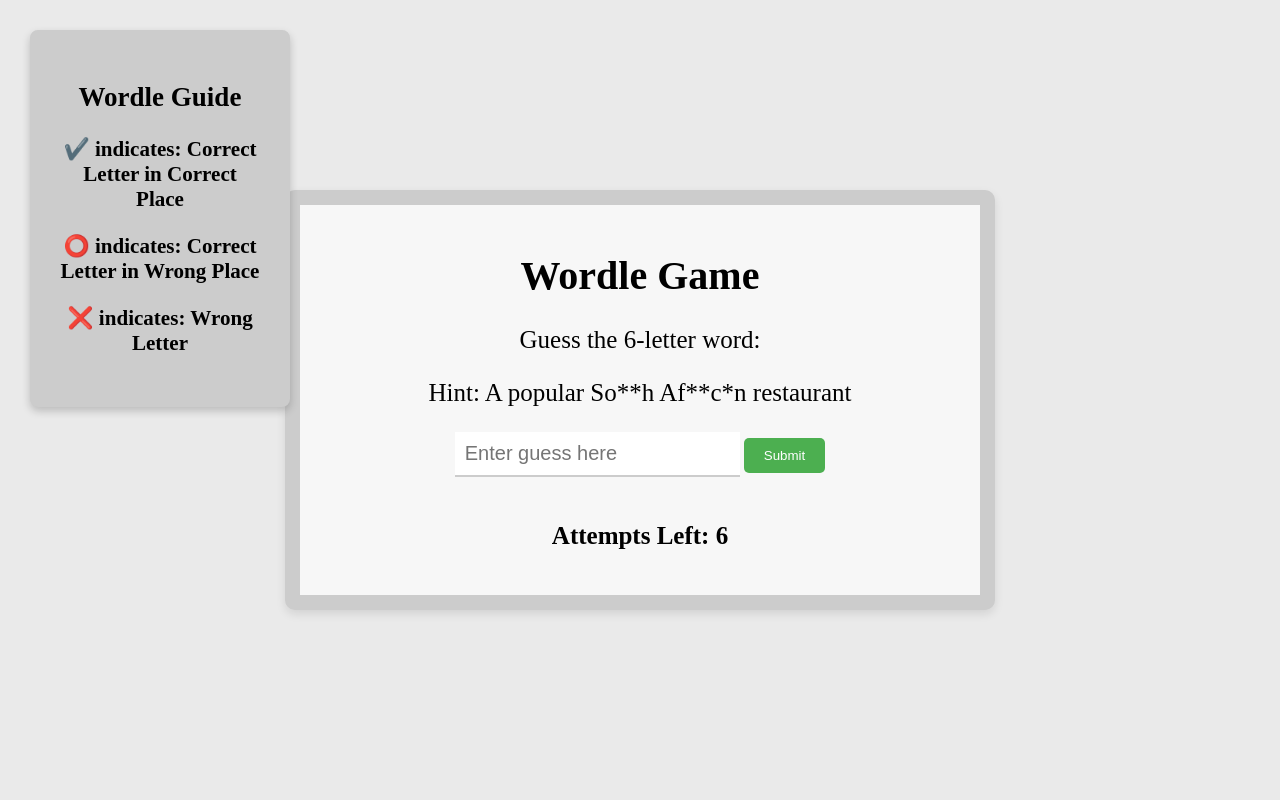
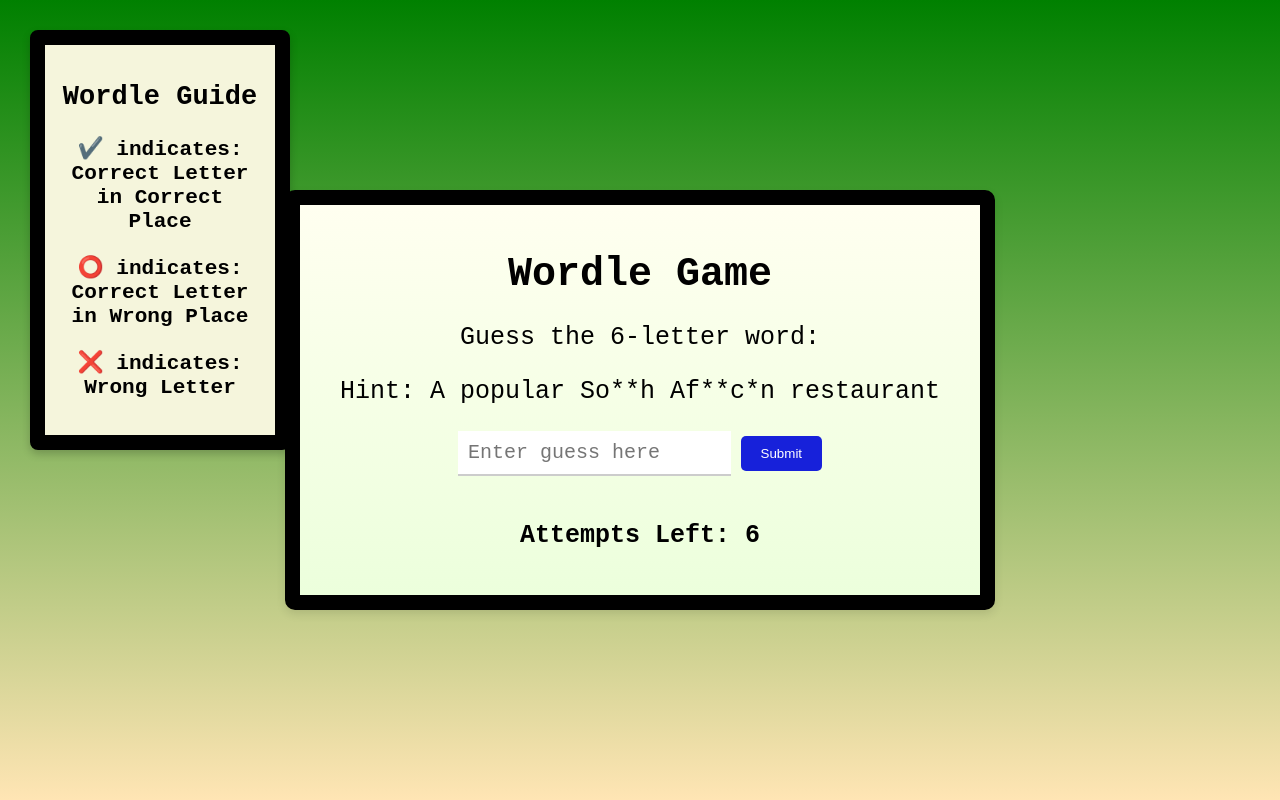
Before and after one commit to kayma0/GAME_JAM, a plain HTML site: page wordle.html in a window 1280 px wide. Drawn offline with Linux system fonts and the light colour scheme.

Commit message:
changed the colouring for wordle

```diff
--- a/wordle.css
+++ b/wordle.css
@@ -1,7 +1,7 @@
 .wordle-game {
     text-align: center;
     width: 50%;
-    background-color: #f7f7f7;
+    background-image: linear-gradient(to top, #ECFFDC 0%, #FFFFF0 100%);
     padding: 20px;
     border-radius: 10px;
     box-shadow: 0px 4px 10px rgba(0, 0, 0, 0.1);
@@ -10,10 +10,12 @@
 
 h1 {
     font-size: 40px;
+    font-family:'Courier New', Courier, monospace ;
 }
 
 p {
     font-size: 25px;
+    font-family:'Courier New', Courier, monospace ;
 }
 
 body {
@@ -22,13 +24,14 @@ body {
     align-items: center;
     height: 100vh;
     margin: 0;
-    background-color: #eaeaea;
+    background-image: linear-gradient(to top, #FFE5B4 0%, green 100%);
     position: relative;
 }
 
 input[type="text"] {
     padding: 10px;
     font-size: 20px;
+    font-family:'Courier New', Courier, monospace;
     border: none;
     border-bottom: 2px solid #ccc;
     margin-bottom: 20px;
@@ -36,13 +39,14 @@ input[type="text"] {
 
 div {
     width: 300px;
-    border: 15px solid #ccc;
+    border: 15px solid black;
     padding: 25px;
     margin: 10px;
+    font-family:'Courier New', Courier, monospace ;
 }
 
 button {
-    background-color: #4CAF50;
+    background-color: #1721da;
     color: white;
     padding: 10px 20px;
     border: none;
@@ -52,7 +56,7 @@ button {
 }
 
 button:hover {
-    background-color: #3e8e41;
+    background-color: #0019b8;
 }
 
 ul {
@@ -70,7 +74,7 @@ li {
     position: absolute; /* Positions it relative to the body */
     top: 20px;
     left: 20px;
-    background-color: #ccc;
+    background-color: #F5F5DC;
     padding: 15px;
     border-radius: 8px;
     width: 200px;
```
